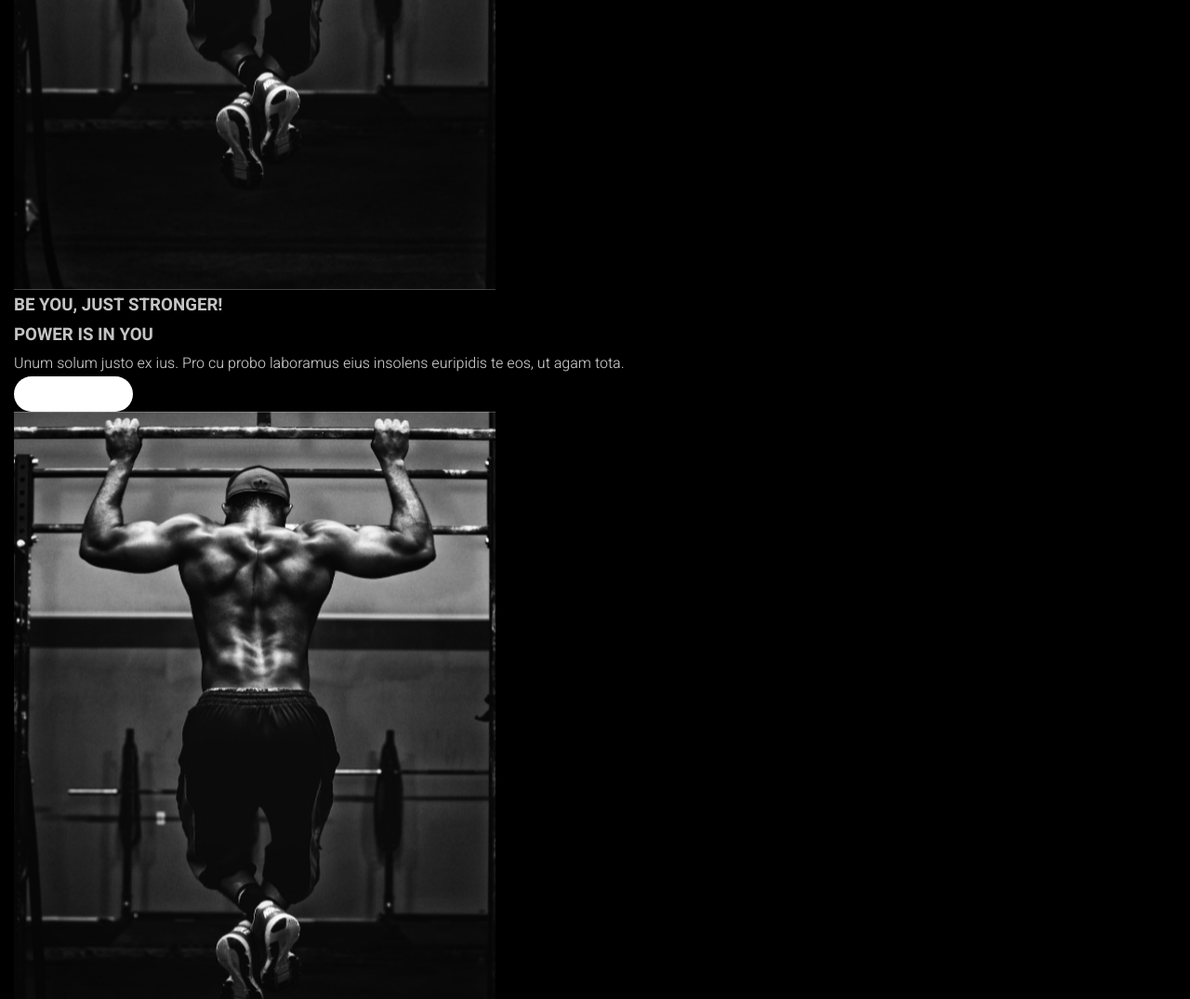
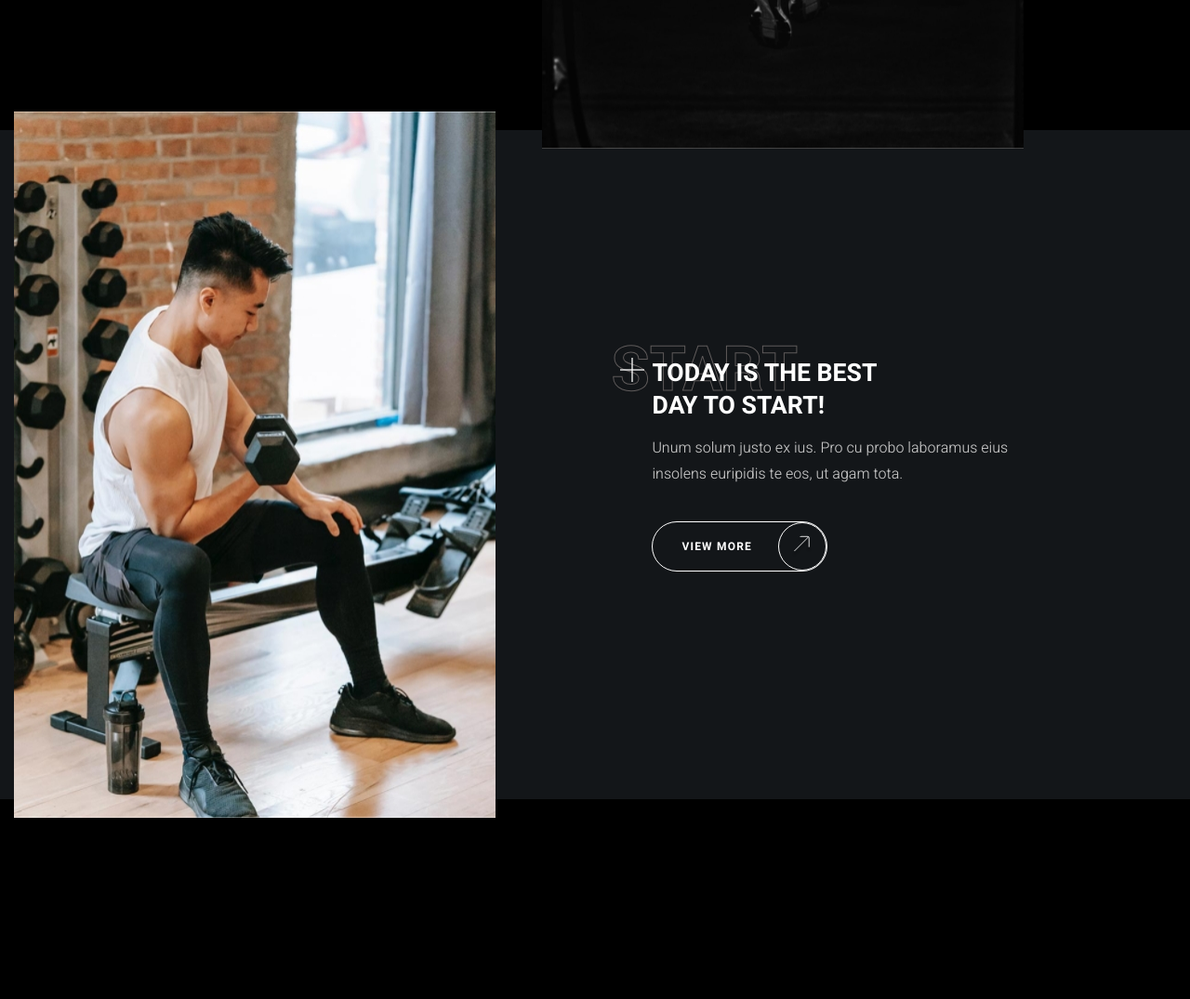
Before and after one commit to KLIM-nk01/stage_2_landing, a plain HTML site: page index.html in a window 1280 px wide. Shown: the part 1380-2455 px from the top of the page at 93% size. After the commit the page ends 2260 px from the top, so only its background shows below. Drawn offline with Linux system fonts and the light colour scheme.

Commit message:
add: Added adaptive motivation section

```diff
--- a/index.html
+++ b/index.html
@@ -88,7 +88,7 @@
 						<div class="motivation-card container">
 							<div class="motivation-card-body">
 								<h3
-									class="motivation-card-title backdrop-title"
+									class="motivation-card-title backdrop-title title-medium"
 									data-title="Strong"
 								>
 									Be you, just stronger! <br />
@@ -119,11 +119,11 @@
 						<div class="motivation-card container">
 							<div class="motivation-card-body">
 								<h3
-									class="motivation-card-title backdrop-title"
-									data-title="Strong"
+									class="motivation-card-title backdrop-title title-medium"
+									data-title="Start"
 								>
-									Be you, just stronger! <br />
-									Power is in you
+									Today is the best<br />
+									day to start!
 								</h3>
 								<div class="motivation-card-description">
 									<p>
@@ -136,7 +136,7 @@
 								>
 							</div>
 							<img
-								src="./images/motivation/1.jpg"
+								src="./images/motivation/2.jpg"
 								alt="Man"
 								class="motivation-card-img"
 								width="518"
--- a/styles.css
+++ b/styles.css
@@ -22,6 +22,12 @@
 	font-display: swap;
 }
 
+*,
+*::before,
+*::after {
+	box-sizing: border-box;
+}
+
 :root {
 	--color-dark: #000000;
 	--color-dark-alternate: #131619;
@@ -43,6 +49,11 @@
 	--transition-duration: 0.2s;
 
 	--header-height: 90px;
+}
+
+body,
+:where(blockquote, figure):where([class]) {
+	margin: 0;
 }
 
 body {
@@ -70,6 +81,14 @@ a:hover {
 	color: var(--color-light-gray);
 }
 
+p {
+	margin-block: 0;
+}
+
+p:not([class]):not(:last-child) {
+	margin-bottom: 24px;
+}
+
 .button {
 	display: inline-flex;
 	height: 38px;
@@ -80,6 +99,7 @@ a:hover {
 	line-height: 2;
 	letter-spacing: 1.2px;
 	text-transform: uppercase;
+	text-decoration: none;
 	white-space: nowrap;
 	background-color: var(--color-light);
 	border: none;
@@ -89,9 +109,36 @@ a:hover {
 .button:hover {
 	background-color: var(--color-light-gray);
 }
+
+.button.transparent {
+	position: relative;
+	height: var(--input-height);
+	padding-left: 31px;
+	padding-right: 80px;
+	background-color: transparent;
+	border: var(--border);
+}
+
+.button.transparent::after {
+	content: '';
+	position: absolute;
+	right: 0;
+	height: 100%;
+	aspect-ratio: 1;
+	background: url(./icons/arrow-top-right.svg) center/70% no-repeat;
+	border: var(--border);
+	border-radius: 50%;
+}
+
+.button.transparent:hover {
+	color: var(--color-dark);
+	background-color: var(--color-light-gray);
+}
+
 .container {
 	max-width: calc(var(--container-width) + var(--container-padding-x) * 2);
-	margin-inline: var(--container-padding-x);
+	margin-inline: auto;
+	padding-inline: var(--container-padding-x);
 }
 
 .visually-hidden {
@@ -115,6 +162,12 @@ h5,
 h6 {
 	font-weight: 700;
 	text-transform: uppercase;
+}
+
+.title-medium {
+	font-size: clamp(20px, 2.08vw, 40px);
+	line-height: 1.3;
+	color: var(--color-light);
 }
 
 .header {
@@ -252,6 +305,74 @@ h6 {
 	background-color: var(--color-light-gray);
 }
 
+.motivation-item:nth-child(even) {
+	background-color: var(--color-dark-alternate);
+}
+
+.motivation-item:nth-child(even) .motivation-card {
+	flex-direction: row-reverse;
+}
+
+.motivation-card {
+	display: flex;
+	justify-content: start;
+	align-items: center;
+	column-gap: clamp(30px, 10.42vw, 200px);
+}
+
+.motivation-card-img {
+	margin-block: -60px;
+}
+
+.motivation-card-body {
+	padding-left: 35px;
+}
+
+.backdrop-title {
+	position: relative;
+	z-index: 2;
+}
+.backdrop-title::before {
+	content: '';
+	display: block;
+	position: absolute;
+	right: calc(100% + 8px);
+	width: 26px;
+	aspect-ratio: 1;
+	background: url(./icons/Plus.svg) center/contain no-repeat;
+}
+
+.backdrop-title::after {
+	content: attr(data-title);
+	position: absolute;
+	z-index: -1;
+	top: -0.45em;
+	left: -0.6em;
+	font-size: 2.8em;
+	font-family: var(--font-family-accent);
+	color: transparent;
+	-webkit-text-stroke: 1px #5f5b5b;
+	text-stroke: 1px #5f5b5b;
+}
+
+.motivation-card-title:not(:last-child) {
+	margin-bottom: 14px;
+}
+
+.motivation-card-description {
+	max-width: 400px;
+}
+
+.motivation-card-description:not(:last-child) {
+	margin-bottom: 37px;
+}
+
+@media (max-width: 1919px) {
+	.motivation-card-img {
+		margin-block: -20px;
+	}
+}
+
 @media (max-width: 1024px) {
 	.header {
 		flex-wrap: wrap;
@@ -274,6 +395,14 @@ h6 {
 	}
 	.banner {
 		row-gap: 10px;
+	}
+	.motivation-card {
+		padding-block: 50px;
+	}
+	.motivation-card-img {
+		max-width: 30%;
+		height: auto;
+		margin-block: 0px;
 	}
 }
 
@@ -301,4 +430,20 @@ h6 {
 	.banner-info::before {
 		margin-right: 10px;
 	}
+
+	.motivation-card,
+	.motivation-item:nth-child(even) .motivation-card {
+		flex-direction: column-reverse;
+	}
+	.motivation-card {
+		row-gap: 30px;
+		padding-block: 30px;
+	}
+	.motivation-card-img {
+		max-width: 60%;
+	}
+
+	.motivation-card-description:not(:last-child) {
+		margin-bottom: 20px;
+	}
 }
```
Also changed, not shown: icons/Plus.svg (added), icons/arrow-top-right.svg (added), images/motivation/2.jpg (renamed from images/motivation/2.jpeg).
